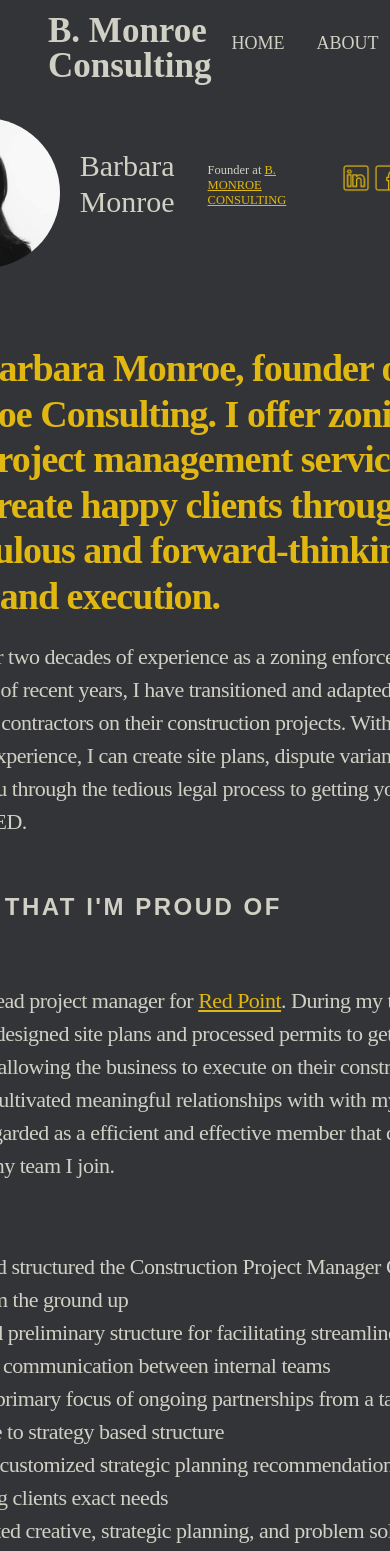
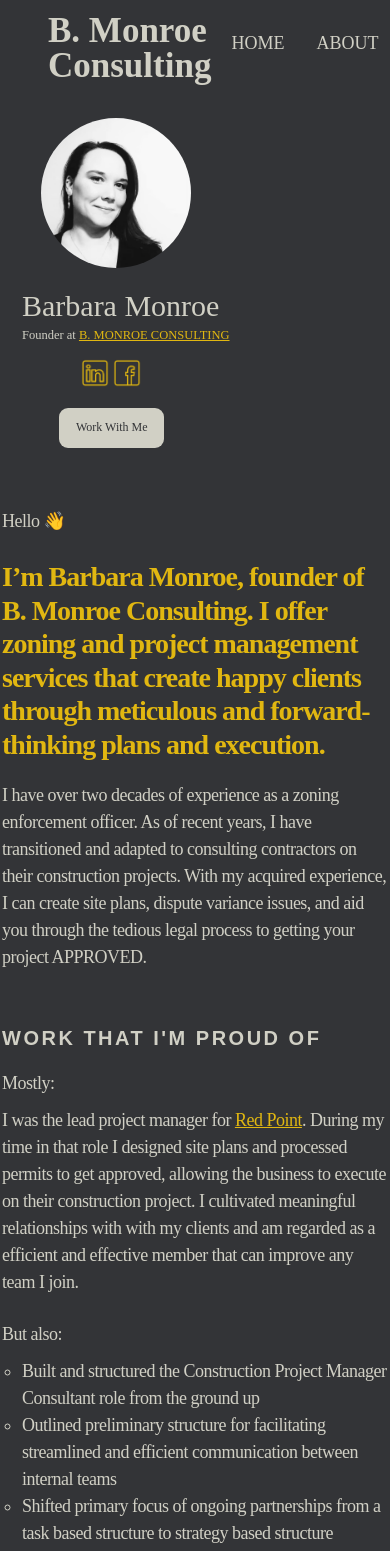
Before and after one commit to Caleb-Rogers/bmonroe-consulting, a Next.js app: page /about in a window 390 px wide. Shown: the top 1551 px of the page. Built offline with nearby package versions, Linux system fonts and the light colour scheme.

Commit message:
About Page Spacing & Text Size Responsiveness

```diff
--- a/src/components/AboutPage/AboutPage.css
+++ b/src/components/AboutPage/AboutPage.css
@@ -149,7 +149,7 @@ p {
 
 /* RESPONSIVENESS */
 
-@media (max-width: 950px) {
+@media (max-width: 1200px) {
   .about-container {
     display: flex;
     justify-content: center;
@@ -162,7 +162,7 @@ p {
   }
 
   .about-main-left {
-    padding: 0;
+    padding: 20px 0 0 0;
   }
 
   .about-main-right {
@@ -173,16 +173,12 @@ p {
     position: relative;
   }
 
-  .about-main-right .headshot {
-    top: 20px;
-  }
-
   .about-main-right h4 {
     margin: 50px 0 0 20px;
   }
 
   .about-main-right h5 {
-    margin: 65px 0 0 20px;
+    margin: 4px 0 0 22px;
   }
 
   .socials {
@@ -213,4 +209,57 @@ p {
 }
 
 @media (max-width: 873px) {
+  .about-main-right {
+    display: flex;
+    justify-content: center;
+    align-items: center;
+    flex-direction: column;
+    height: auto;
+    width: auto;
+  }
+
+  .about-main-right .headshot {
+    margin-top: 20px;
+  }
+
+  .about-main-right h4 {
+    margin: 0 0 0 20px;
+  }
+
+  .about-main-right h5 {
+    margin: 4px 0 0 20px;
+  }
+  .socials {
+    margin: 15px 10px 0 0;
+  }
+
+  .about-main-right .about-sec-cta:link,
+  .about-main-right .about-sec-cta:visited {
+    margin: 20px 8px 40px 0;
+  }
+
+  .about-main-left h1 {
+    font-size: 2.8rem;
+  }
+
+  .about-main-left p {
+    font-size: 1.8rem;
+  }
+
+  .about-main-left h2 {
+    font-size: 2rem;
+  }
+
+  .about-main-left ul,
+  .about-main-left a {
+    font-size: 1.8rem;
+  }
+
+  .about-main-left h3 {
+    font-size: 2rem;
+  }
+
+  .about-main-left h4 {
+    font-size: 2.4rem;
+  }
 }
--- a/src/components/AboutPage/AboutPage.js
+++ b/src/components/AboutPage/AboutPage.js
@@ -130,8 +130,10 @@ export default function About() {
                 </div>
                 <div className="about-main-right">
                     <img className="headshot" src="headshot.png" alt="B. Monroe Headshot" />
-                    <h4>Barbara Monroe</h4>
-                    <h5>Founder at <Link className="founder" href="/">B. MONROE CONSULTING</Link></h5>
+                    <div className="client-text">
+                      <h4>Barbara Monroe</h4>
+                      <h5>Founder at <Link className="founder" href="/">B. MONROE CONSULTING</Link></h5>
+                    </div>
                     <div className="socials">
                       <Link href="https://www.linkedin.com/in/barbara-monroe-6088439a/" target="_blank"><img src="linkedin-500-yellow.png" alt="LinkedIn Icon" /></Link>
                       <Link href="https://www.facebook.com/barb.monroe.18" target="_blank"><img src="facebook-500-yellow.png" alt="Facebook Icon" /></Link>
```
